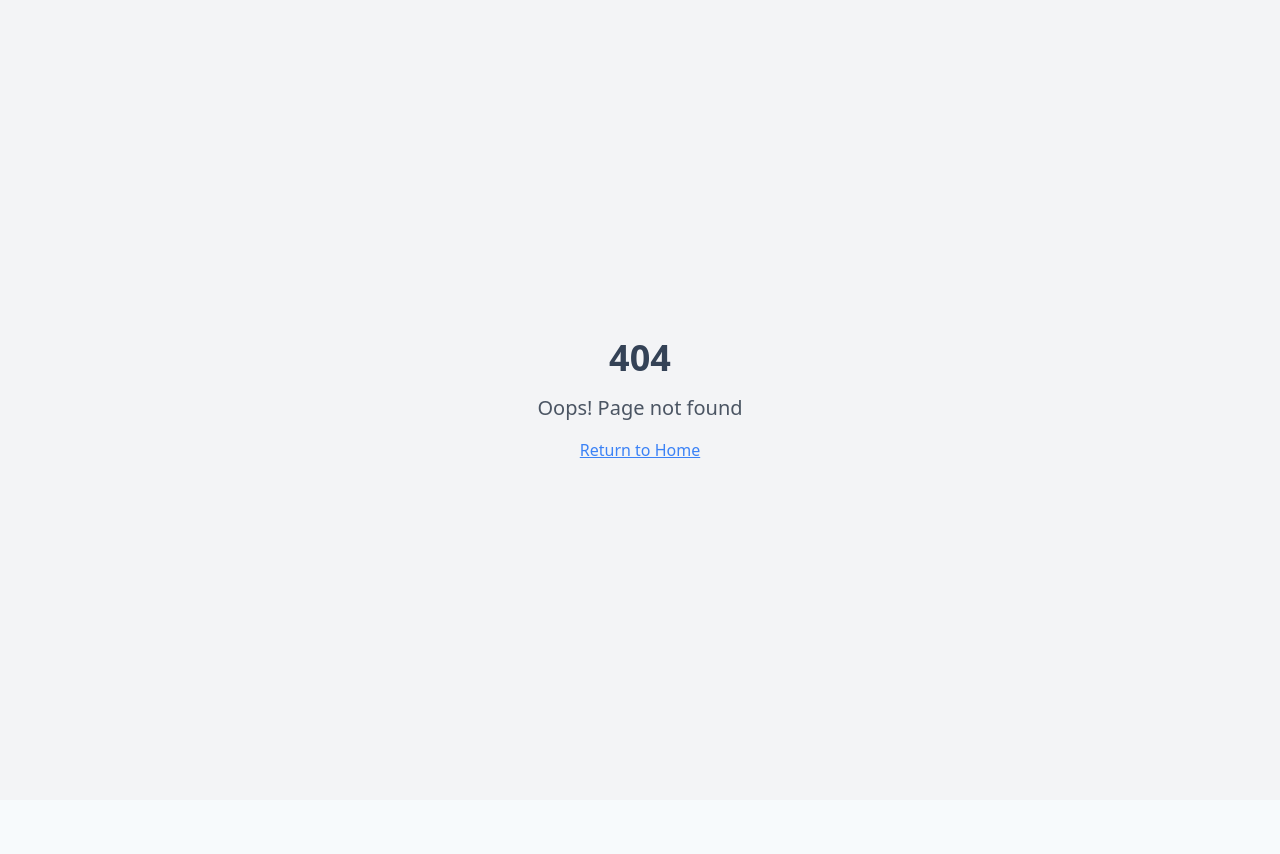
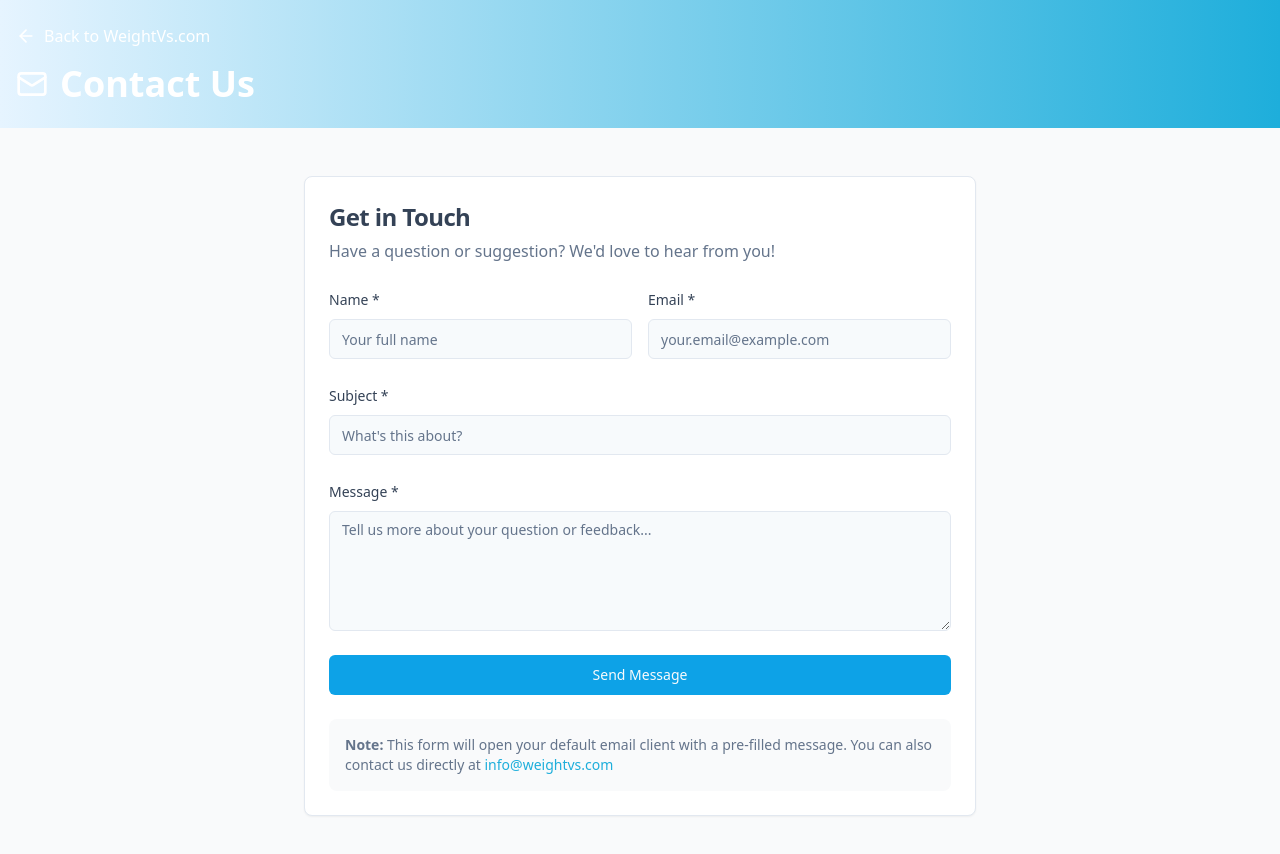
Before and after one commit to orbitartprint/weigh-it-up-now, a React (Vite) app: page /contact in a window 1280 px wide. Before the commit this address had no page. Shown: the top 854 px of the page. Before the commit the page ends 800 px from the top, so only its background shows below. Built offline with nearby package versions, Linux system fonts and the light colour scheme.

Commit message:
Add contact form and link
- Implemented a contact form at /contact with fields for email, subject, name, and message.
- The form submits to info@weightvs.com.
- Added a "Contact" link to the header for easy access.

```diff
--- a/src/App.tsx
+++ b/src/App.tsx
@@ -7,6 +7,7 @@ import { BrowserRouter, Routes, Route } from "react-router-dom";
 import Index from "./pages/Index";
 import Legal from "./pages/Legal";
 import Privacy from "./pages/Privacy";
+import Contact from "./pages/Contact";
 import NotFound from "./pages/NotFound";
 
 const queryClient = new QueryClient();
@@ -21,6 +22,7 @@ const App = () => (
           <Route path="/" element={<Index />} />
           <Route path="/legal" element={<Legal />} />
           <Route path="/privacy" element={<Privacy />} />
+          <Route path="/contact" element={<Contact />} />
           {/* ADD ALL CUSTOM ROUTES ABOVE THE CATCH-ALL "*" ROUTE */}
           <Route path="*" element={<NotFound />} />
         </Routes>
--- /dev/null
+++ b/src/pages/Contact.tsx
@@ -0,0 +1,166 @@
+
+import { useState } from "react";
+import { Button } from "@/components/ui/button";
+import { Input } from "@/components/ui/input";
+import { Textarea } from "@/components/ui/textarea";
+import { Label } from "@/components/ui/label";
+import { Card, CardHeader, CardTitle, CardContent } from "@/components/ui/card";
+import { useToast } from "@/hooks/use-toast";
+import { Mail, ArrowLeft } from "lucide-react";
+import { Link } from "react-router-dom";
+
+const Contact = () => {
+  const [formData, setFormData] = useState({
+    name: "",
+    email: "",
+    subject: "",
+    message: ""
+  });
+  const [isSubmitting, setIsSubmitting] = useState(false);
+  const { toast } = useToast();
+
+  const handleInputChange = (e: React.ChangeEvent<HTMLInputElement | HTMLTextAreaElement>) => {
+    const { name, value } = e.target;
+    setFormData(prev => ({
+      ...prev,
+      [name]: value
+    }));
+  };
+
+  const handleSubmit = async (e: React.FormEvent) => {
+    e.preventDefault();
+    setIsSubmitting(true);
+
+    // Create mailto link with form data
+    const mailtoLink = `mailto:info@weightvs.com?subject=${encodeURIComponent(formData.subject)}&body=${encodeURIComponent(
+      `Name: ${formData.name}\nEmail: ${formData.email}\n\nMessage:\n${formData.message}`
+    )}`;
+
+    // Open mail client
+    window.location.href = mailtoLink;
+
+    // Reset form
+    setFormData({
+      name: "",
+      email: "",
+      subject: "",
+      message: ""
+    });
+
+    toast({
+      title: "Email client opened",
+      description: "Your email client should open with the pre-filled message.",
+    });
+
+    setIsSubmitting(false);
+  };
+
+  return (
+    <div className="min-h-screen bg-gray-50">
+      <header className="bg-gradient-to-r from-weightBlue-light to-weightBlue-dark py-6">
+        <div className="container mx-auto px-4">
+          <Link
+            to="/"
+            className="inline-flex items-center gap-2 text-white hover:text-white/80 transition-colors mb-4"
+          >
+            <ArrowLeft size={20} />
+            Back to WeightVs.com
+          </Link>
+          <div className="flex items-center gap-3">
+            <Mail size={32} className="text-white" />
+            <h1 className="text-3xl md:text-4xl font-bold text-white">Contact Us</h1>
+          </div>
+        </div>
+      </header>
+
+      <main className="container mx-auto px-4 py-12">
+        <div className="max-w-2xl mx-auto">
+          <Card>
+            <CardHeader>
+              <CardTitle className="text-2xl">Get in Touch</CardTitle>
+              <p className="text-muted-foreground">
+                Have a question or suggestion? We'd love to hear from you!
+              </p>
+            </CardHeader>
+            <CardContent>
+              <form onSubmit={handleSubmit} className="space-y-6">
+                <div className="grid grid-cols-1 md:grid-cols-2 gap-4">
+                  <div className="space-y-2">
+                    <Label htmlFor="name">Name *</Label>
+                    <Input
+                      id="name"
+                      name="name"
+                      type="text"
+                      required
+                      value={formData.name}
+                      onChange={handleInputChange}
+                      placeholder="Your full name"
+                    />
+                  </div>
+                  <div className="space-y-2">
+                    <Label htmlFor="email">Email *</Label>
+                    <Input
+                      id="email"
+                      name="email"
+                      type="email"
+                      required
+                      value={formData.email}
+                      onChange={handleInputChange}
+                      placeholder="your.email@example.com"
+                    />
+                  </div>
+                </div>
+
+                <div className="space-y-2">
+                  <Label htmlFor="subject">Subject *</Label>
+                  <Input
+                    id="subject"
+                    name="subject"
+                    type="text"
+                    required
+                    value={formData.subject}
+                    onChange={handleInputChange}
+                    placeholder="What's this about?"
+                  />
+                </div>
+
+                <div className="space-y-2">
+                  <Label htmlFor="message">Message *</Label>
+                  <Textarea
+                    id="message"
+                    name="message"
+                    required
+                    value={formData.message}
+                    onChange={handleInputChange}
+                    placeholder="Tell us more about your question or feedback..."
+                    className="min-h-[120px]"
+                  />
+                </div>
+
+                <Button
+                  type="submit"
+                  disabled={isSubmitting}
+                  className="w-full"
+                >
+                  {isSubmitting ? "Opening email client..." : "Send Message"}
+                </Button>
+              </form>
+
+              <div className="mt-6 p-4 bg-gray-50 rounded-lg">
+                <p className="text-sm text-muted-foreground">
+                  <strong>Note:</strong> This form will open your default email client with a pre-filled message.
+                  You can also contact us directly at{" "}
+                  <a href="mailto:info@weightvs.com" className="text-weightBlue-dark hover:underline">
+                    info@weightvs.com
+                  </a>
+                </p>
+              </div>
+            </CardContent>
+          </Card>
+        </div>
+      </main>
+    </div>
+  );
+};
+
+export default Contact;
--- a/src/pages/Index.tsx
+++ b/src/pages/Index.tsx
@@ -1,13 +1,26 @@
 
 import { Button } from "@/components/ui/button";
 import WeightComparison from "@/components/WeightComparison";
-import { Weight } from "lucide-react";
+import { Weight, Mail } from "lucide-react";
 import { Separator } from "@/components/ui/separator";
 import { Link } from "react-router-dom";
 
 const Index = () => {
   return (
     <div className="min-h-screen">
+      <nav className="bg-white border-b border-gray-200 py-3">
+        <div className="container mx-auto px-4">
+          <div className="flex justify-end">
+            <Link to="/contact">
+              <Button variant="outline" size="sm" className="gap-2">
+                <Mail size={16} />
+                Contact
+              </Button>
+            </Link>
+          </div>
+        </div>
+      </nav>
+
       <header className="bg-gradient-to-r from-weightBlue-light to-weightBlue-dark py-8 mb-8">
         <div className="container mx-auto text-center">
           <div className="flex items-center justify-center gap-2 mb-3">
```
